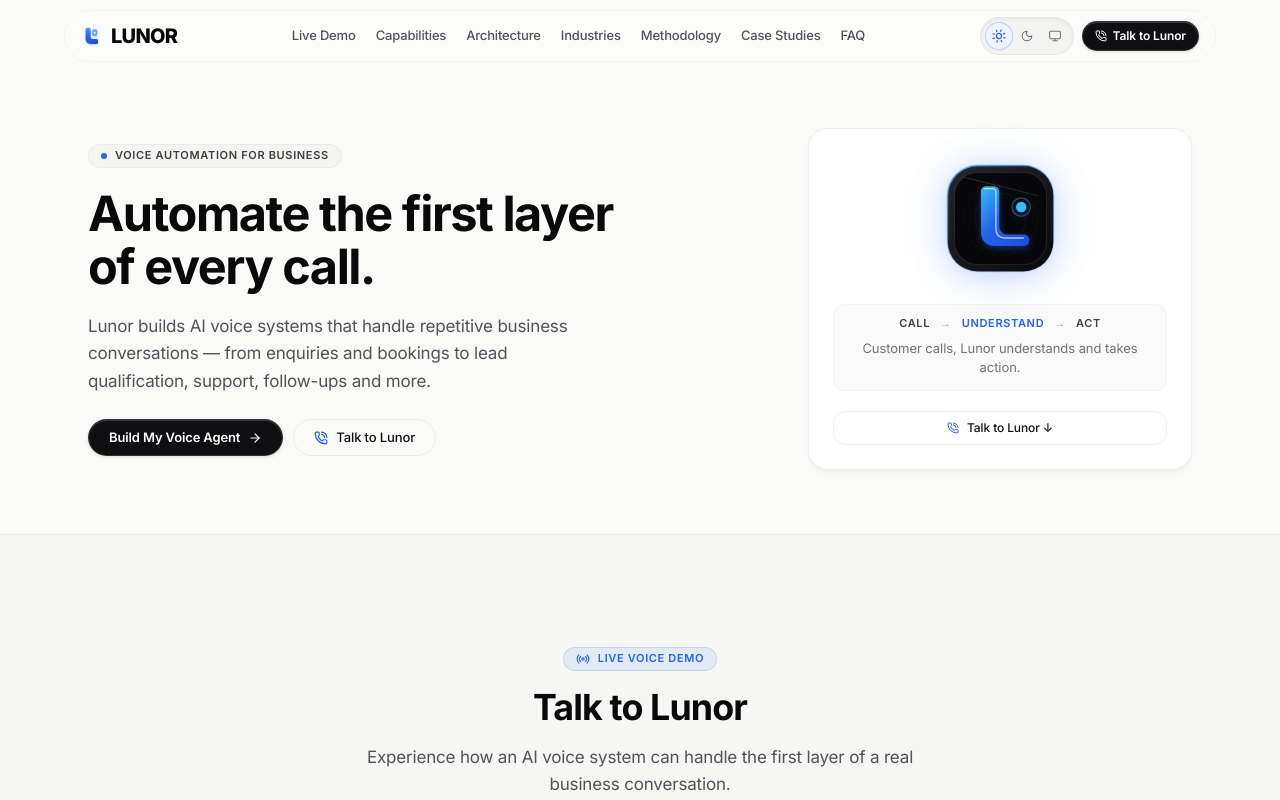
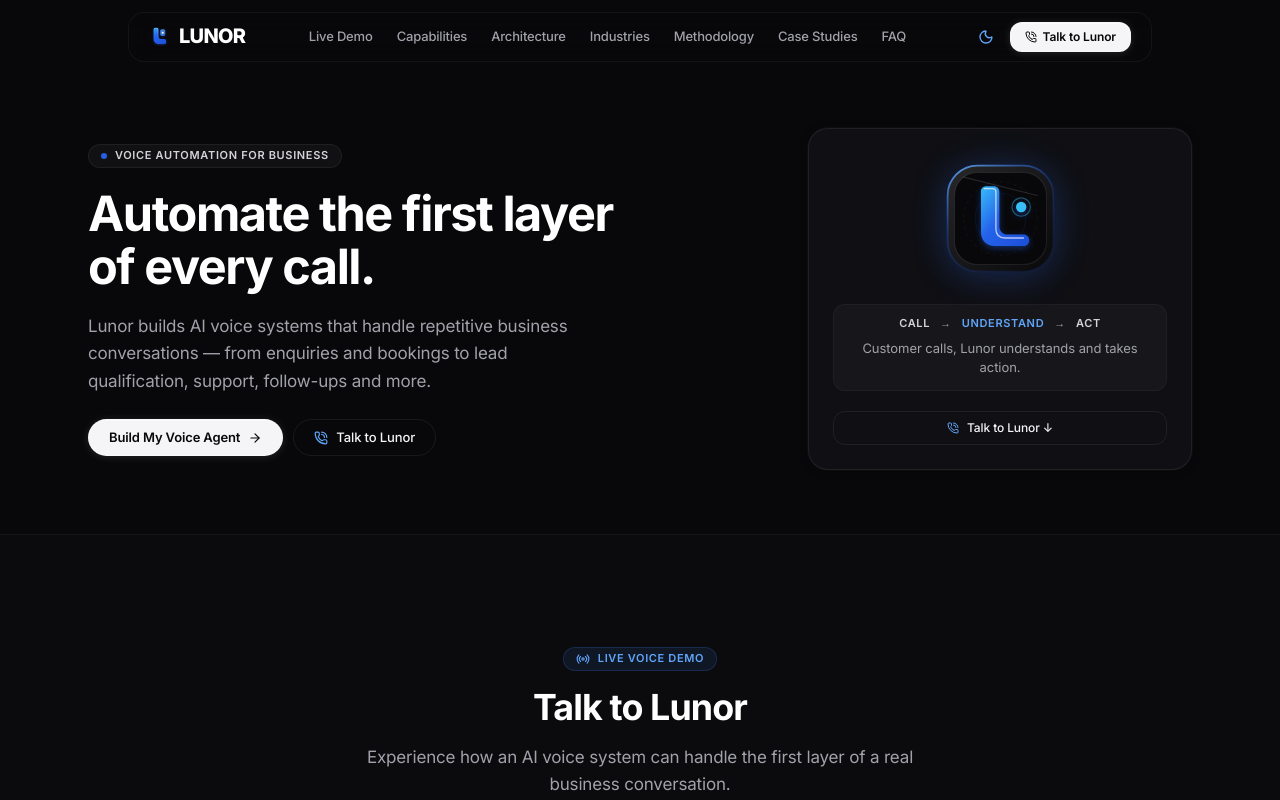
Before and after one commit to saitharun1903/Lunor-Voice-agent, a Next.js app: page / in a window 1280 px wide. Both pictures are taken after a click on the button 998 px from the left and 36 px from the top of the page. Shown: the top 800 px of the page. Built offline with nearby package versions, Linux system fonts and the light colour scheme.

Commit message:
Modern Navbar Redesign: Refined floating rounded-2xl structure, compact 13px typography, single-button theme toggle, and smooth micro-interactions

```diff
--- a/components/navbar.tsx
+++ b/components/navbar.tsx
@@ -16,7 +16,7 @@
     const handleScroll = () => {
       if (!ticking) {
         window.requestAnimationFrame(() => {
-          setScrolled(window.scrollY > 15);
+          setScrolled(window.scrollY > 20);
           ticking = false;
         });
         ticking = true;
@@ -51,13 +51,13 @@
   ];
 
   return (
-    <header className="fixed top-0 left-0 right-0 z-40 transition-all duration-150 py-2 sm:py-2.5 px-4 sm:px-6">
-      <div className="max-w-6xl mx-auto">
+    <header className="fixed top-0 left-0 right-0 z-40 transition-all duration-150 py-2.5 sm:py-3 px-4 sm:px-6">
+      <div className="max-w-5xl mx-auto">
         <nav
-          className={`flex items-center justify-between px-3.5 sm:px-4 py-1.5 rounded-full transition-all duration-150 ${
+          className={`flex items-center justify-between px-3.5 sm:px-5 py-2 rounded-2xl transition-all duration-150 ${
             scrolled
-              ? "glass-surface shadow-sm border border-black/[0.05] dark:border-white/[0.07]"
-              : "bg-white/40 dark:bg-zinc-950/40 backdrop-blur-sm border border-black/[0.03] dark:border-white/[0.04]"
+              ? "glass-surface shadow-md border border-black/[0.06] dark:border-white/[0.08]"
+              : "bg-white/60 dark:bg-zinc-950/60 backdrop-blur-md border border-black/[0.03] dark:border-white/[0.05]"
           }`}
         >
           {/* 1. Brand Logo */}
@@ -66,29 +66,31 @@
             className="flex items-center gap-2 group shrink-0"
             aria-label="Lunor Home"
           >
-            <LunorLogo size={20} showWordmark={true} />
+            <div className="transition-transform duration-150 group-hover:scale-105">
+              <LunorLogo size={20} showWordmark={true} />
+            </div>
           </Link>
 
           {/* 2. Desktop Editorial Navigation Links */}
-          <div className="hidden lg:flex items-center gap-5 text-[13px] font-medium text-zinc-600 dark:text-zinc-400">
+          <div className="hidden lg:flex items-center gap-1 text-[13px] font-medium text-zinc-600 dark:text-zinc-400">
             {navLinks.map((link) => (
               <button
                 key={link.id}
                 onClick={() => scrollToSection(link.id)}
-                className="hover:text-zinc-950 dark:hover:text-white transition-colors py-0.5"
+                className="px-2.5 py-1 rounded-lg hover:text-zinc-950 dark:hover:text-white hover:bg-black/[0.03] dark:hover:bg-white/[0.05] transition-all"
               >
                 <span>{link.label}</span>
               </button>
             ))}
           </div>
 
-          {/* 3. Action Buttons */}
+          {/* 3. Right Control Deck */}
           <div className="flex items-center gap-2">
             <ThemeToggle />
 
             <button
               onClick={() => scrollToSection("demo")}
-              className="hidden sm:inline-flex items-center gap-1.5 px-3 py-1.5 rounded-full text-xs font-medium btn-solid-primary"
+              className="hidden sm:inline-flex items-center gap-1.5 px-3.5 py-1.5 rounded-xl text-xs font-semibold btn-solid-primary shadow-sm"
             >
               <PhoneCall className="w-3 h-3" />
               <span>Talk to Lunor</span>
@@ -98,9 +100,9 @@
             <button
               onClick={() => setMobileMenuOpen(!mobileMenuOpen)}
               aria-label="Toggle navigation menu"
-              className="lg:hidden w-7 h-7 rounded-full flex items-center justify-center text-zinc-700 dark:text-zinc-300 hover:bg-black/[0.04] dark:hover:bg-white/[0.06]"
+              className="lg:hidden w-8 h-8 rounded-xl flex items-center justify-center text-zinc-700 dark:text-zinc-300 hover:bg-black/[0.04] dark:hover:bg-white/[0.06] transition-colors"
             >
-              {mobileMenuOpen ? <X className="w-3.5 h-3.5" /> : <Menu className="w-3.5 h-3.5" />}
+              {mobileMenuOpen ? <X className="w-4 h-4" /> : <Menu className="w-4 h-4" />}
             </button>
           </div>
         </nav>
@@ -110,27 +112,27 @@
       <AnimatePresence>
         {mobileMenuOpen && (
           <motion.div
-            initial={{ opacity: 0, y: -6 }}
+            initial={{ opacity: 0, y: -8 }}
             animate={{ opacity: 1, y: 0 }}
-            exit={{ opacity: 0, y: -6 }}
-            transition={{ duration: 0.15 }}
-            className="lg:hidden mt-2 p-3.5 rounded-2xl glass-surface border border-black/[0.05] dark:border-white/[0.07] shadow-lg max-w-sm mx-auto space-y-2"
+            exit={{ opacity: 0, y: -8 }}
+            transition={{ duration: 0.16 }}
+            className="lg:hidden mt-2 p-4 rounded-2xl glass-surface border border-black/[0.06] dark:border-white/[0.08] shadow-xl max-w-sm mx-auto space-y-2.5"
           >
             <div className="flex flex-col space-y-1">
               {navLinks.map((link) => (
                 <button
                   key={link.id}
                   onClick={() => scrollToSection(link.id)}
-                  className="text-left px-3 py-1.5 text-xs font-medium text-zinc-800 dark:text-zinc-200 hover:text-blue-600 dark:hover:text-blue-400 rounded-lg hover:bg-black/[0.02] dark:hover:bg-white/[0.04] flex items-center justify-between"
+                  className="text-left px-3 py-2 text-xs font-medium text-zinc-800 dark:text-zinc-200 hover:text-blue-600 dark:hover:text-blue-400 rounded-lg hover:bg-black/[0.02] dark:hover:bg-white/[0.04] flex items-center justify-between transition-colors"
                 >
                   <span>{link.label}</span>
                   <ArrowUpRight className="w-3 h-3 text-zinc-400" />
                 </button>
               ))}
-              <div className="pt-1.5 border-t border-black/[0.04] dark:border-white/[0.05]">
+              <div className="pt-2 border-t border-black/[0.04] dark:border-white/[0.05]">
                 <button
                   onClick={() => scrollToSection("contact")}
-                  className="w-full text-left px-3 py-1.5 text-xs font-semibold text-blue-600 dark:text-blue-400"
+                  className="w-full text-left px-3 py-2 text-xs font-semibold text-blue-600 dark:text-blue-400"
                 >
                   Build My Voice Agent →
                 </button>
--- a/components/theme-toggle.tsx
+++ b/components/theme-toggle.tsx
@@ -1,104 +1,52 @@
 "use client";
 
-import React, { useEffect, useState } from "react";
+import React, { useEffect, useState, useCallback } from "react";
 import { useTheme } from "./theme-provider";
-import { Sun, Moon, Monitor } from "lucide-react";
-import { motion } from "framer-motion";
+import { Sun, Moon } from "lucide-react";
+import { motion, AnimatePresence } from "framer-motion";
 
 export function ThemeToggle({ className = "" }: { className?: string }) {
   const { theme, setTheme } = useTheme();
   const [mounted, setMounted] = useState(false);
-  const [hovered, setHovered] = useState<string | null>(null);
 
   useEffect(() => {
     setMounted(true);
   }, []);
 
+  const toggleTheme = useCallback(() => {
+    setTheme(theme === "dark" ? "light" : "dark");
+  }, [theme, setTheme]);
+
   if (!mounted) {
     return (
-      <div className={`h-8 w-24 rounded-full bg-black/5 dark:bg-white/10 ${className}`} />
+      <div className={`w-8 h-8 rounded-xl bg-black/[0.03] dark:bg-white/[0.05] ${className}`} />
     );
   }
 
-  const options: {
-    value: "light" | "dark" | "system";
-    icon: React.ComponentType<{ className?: string }>;
-    label: string;
-  }[] = [
-    { value: "light", icon: Sun, label: "Light" },
-    { value: "dark", icon: Moon, label: "Dark" },
-    { value: "system", icon: Monitor, label: "System" },
-  ];
+  const isDark = theme === "dark";
 
   return (
-    <div
-      role="radiogroup"
-      aria-label="Theme selection"
-      onMouseLeave={() => setHovered(null)}
-      className={`relative inline-flex items-center p-1 rounded-full bg-black/[0.04] dark:bg-white/[0.08] backdrop-blur-md border border-black/[0.06] dark:border-white/[0.1] shadow-inner ${className}`}
+    <button
+      onClick={toggleTheme}
+      aria-label={`Switch to ${isDark ? "light" : "dark"} mode`}
+      className={`relative w-8 h-8 rounded-xl flex items-center justify-center text-zinc-600 dark:text-zinc-400 hover:text-zinc-950 dark:hover:text-white hover:bg-black/[0.04] dark:hover:bg-white/[0.06] transition-colors focus-visible:outline-none focus-visible:ring-2 focus-visible:ring-blue-600 ${className}`}
     >
-      {options.map((opt) => {
-        const Icon = opt.icon;
-        const isSelected = theme === opt.value;
-        const isHovered = hovered === opt.value && !isSelected;
-
-        return (
-          <button
-            key={opt.value}
-            onClick={() => setTheme(opt.value)}
-            onMouseEnter={() => setHovered(opt.value)}
-            aria-label={`Switch to ${opt.label} theme`}
-            aria-checked={isSelected}
-            role="radio"
-            className={`relative z-10 flex items-center justify-center w-7 h-7 rounded-full text-xs font-medium transition-colors duration-200 ${
-              isSelected
-                ? "text-blue-600 dark:text-blue-400 font-bold"
-                : "text-zinc-500 hover:text-blue-600 dark:text-zinc-400 dark:hover:text-blue-300"
-            }`}
-          >
-            <motion.div
-              animate={{
-                scale: isSelected ? 1.08 : 0.92,
-                rotate:
-                  isSelected && opt.value === "light"
-                    ? 20
-                    : isSelected && opt.value === "dark"
-                    ? -20
-                    : 0,
-              }}
-              transition={{ type: "spring", stiffness: 500, damping: 30 }}
-            >
-              <Icon className="w-3.5 h-3.5" />
-            </motion.div>
-
-            {/* Active Selected Sliding Pill with Light Blue Accent */}
-            {isSelected && (
-              <motion.div
-                layoutId="theme-active-indicator"
-                transition={{
-                  type: "spring",
-                  stiffness: 480,
-                  damping: 34,
-                }}
-                className="absolute inset-0 rounded-full bg-gradient-to-b from-blue-50 to-indigo-50/90 dark:from-blue-950/80 dark:to-zinc-900 shadow-sm border border-blue-500/30 dark:border-blue-400/40 -z-10"
-              />
-            )}
-
-            {/* Subtle Hover Indicator Pill */}
-            {isHovered && (
-              <motion.div
-                layoutId="theme-hover-indicator"
-                transition={{
-                  type: "spring",
-                  stiffness: 450,
-                  damping: 32,
-                }}
-                className="absolute inset-0 rounded-full bg-blue-500/[0.06] dark:bg-blue-400/[0.08] -z-20"
-              />
-            )}
-          </button>
-        );
-      })}
-    </div>
+      <AnimatePresence mode="wait" initial={false}>
+        <motion.div
+          key={isDark ? "dark" : "light"}
+          initial={{ opacity: 0, rotate: isDark ? -45 : 45, scale: 0.8 }}
+          animate={{ opacity: 1, rotate: 0, scale: 1 }}
+          exit={{ opacity: 0, rotate: isDark ? 45 : -45, scale: 0.8 }}
+          transition={{ duration: 0.18, ease: "easeOut" }}
+          className="flex items-center justify-center"
+        >
+          {isDark ? (
+            <Moon className="w-4 h-4 text-blue-400" />
+          ) : (
+            <Sun className="w-4 h-4 text-amber-500" />
+          )}
+        </motion.div>
+      </AnimatePresence>
+    </button>
   );
 }
```
